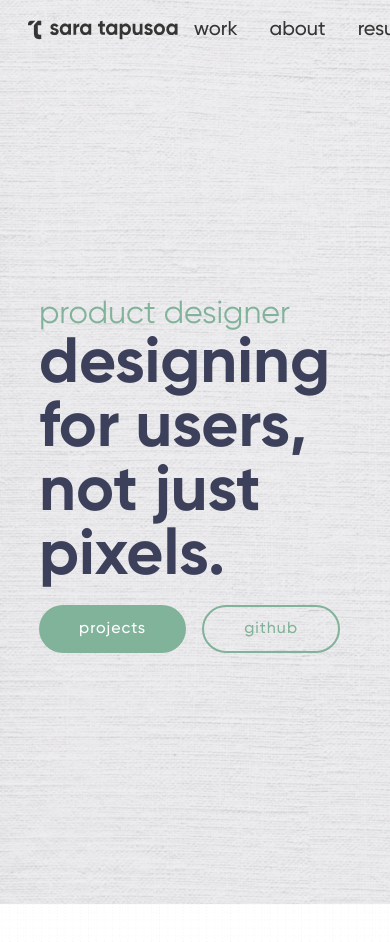
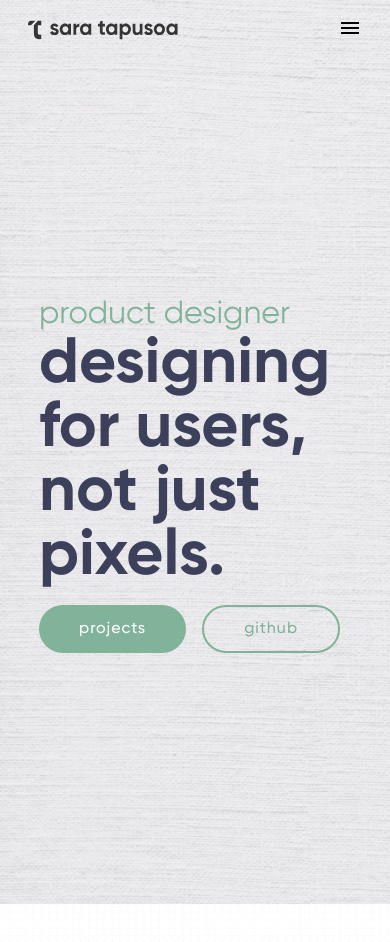
Before and after one commit to stapusoa/portfolio2023, a Next.js app: page / in a window 390 px wide. Shown: the top 942 px of the page. Built offline with nearby package versions, Linux system fonts and the light colour scheme.

Commit message:
menu button

```diff
--- a/components/navbar.js
+++ b/components/navbar.js
@@ -1,10 +1,13 @@
-// components/Navbar.js
-
 import Link from 'next/link';
-import Image from 'next/image'; // Import the Image component from next/image
-
+import Image from 'next/image';
+import MenuIcon from '@mui/icons-material/Menu';
 
 export default function Navbar() {
+  const toggleMenu = () => {
+    const navbarRight = document.querySelector('.navbar-right');
+    navbarRight.classList.toggle('active');
+  };
+
   return (
     <nav className="nav">
       <div className="navbar-container">
@@ -16,12 +19,14 @@ export default function Navbar() {
                 width={150} // Define the size of the logo
                 height={50}
                 style={{ paddingBottom: '0' }}
-                />
-            </Link>
+              />
+          </Link>
+        </div>
+        <div className="menu-icon" onClick={toggleMenu}>
+          <MenuIcon />
         </div>
         <div className="navbar-right">
           <Link href="/">work
-
           </Link>
           <Link href="/about">about
           </Link>
--- a/styles/components.css
+++ b/styles/components.css
@@ -59,6 +59,29 @@ nav {
     padding: 0 20px;
 }
 
+.menu-container {
+    position: relative;
+}
+
+.menu-icon {
+    display: none; /* Hide menu icon by default */
+    cursor: pointer;
+}
+
+@media (max-width: 930px) {
+    .menu-icon {
+        display: block; /* Show menu icon on smaller screens */
+    }
+
+    .navbar-right {
+        display: none; /* Hide navbar links on smaller screens */
+    }
+
+    .navbar-right.active {
+        display: flex; /* Show navbar links when active */
+        flex-direction: column; /* Stack links vertically */
+    }
+}
 
 /* link */
 .link-container {
```
